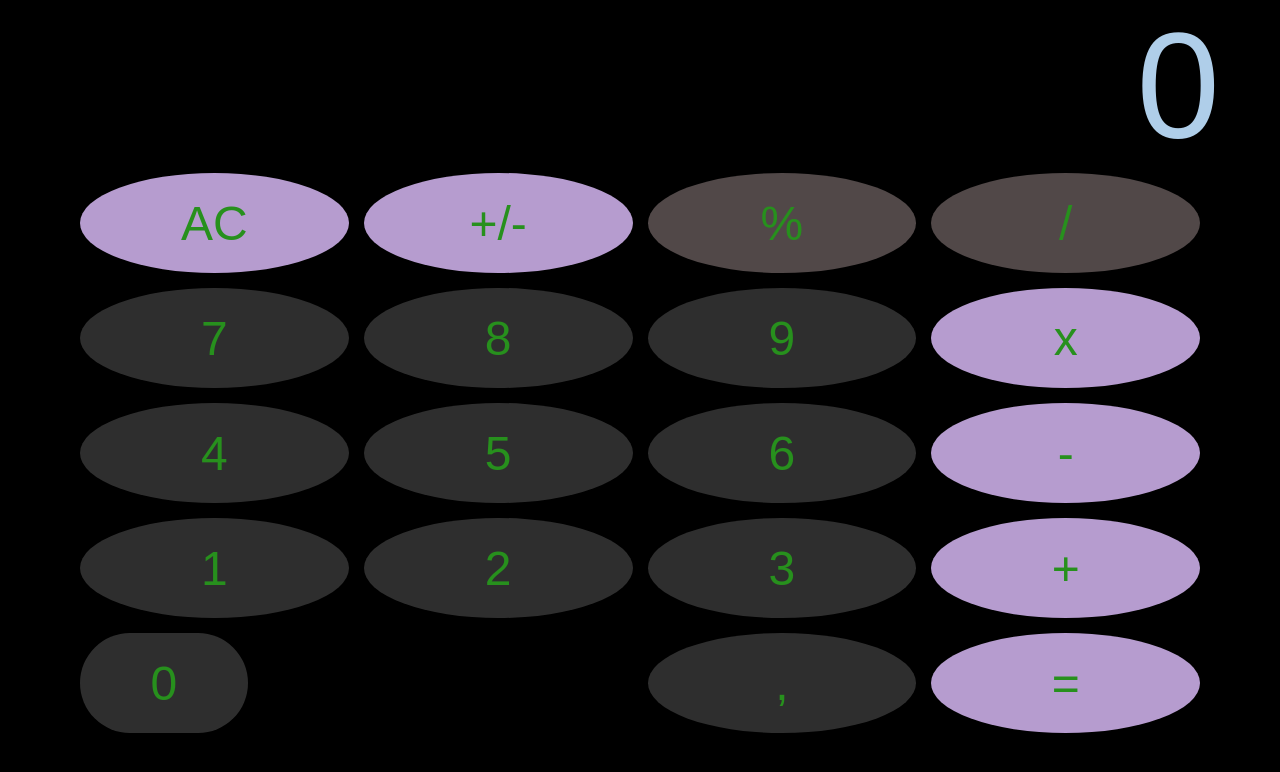
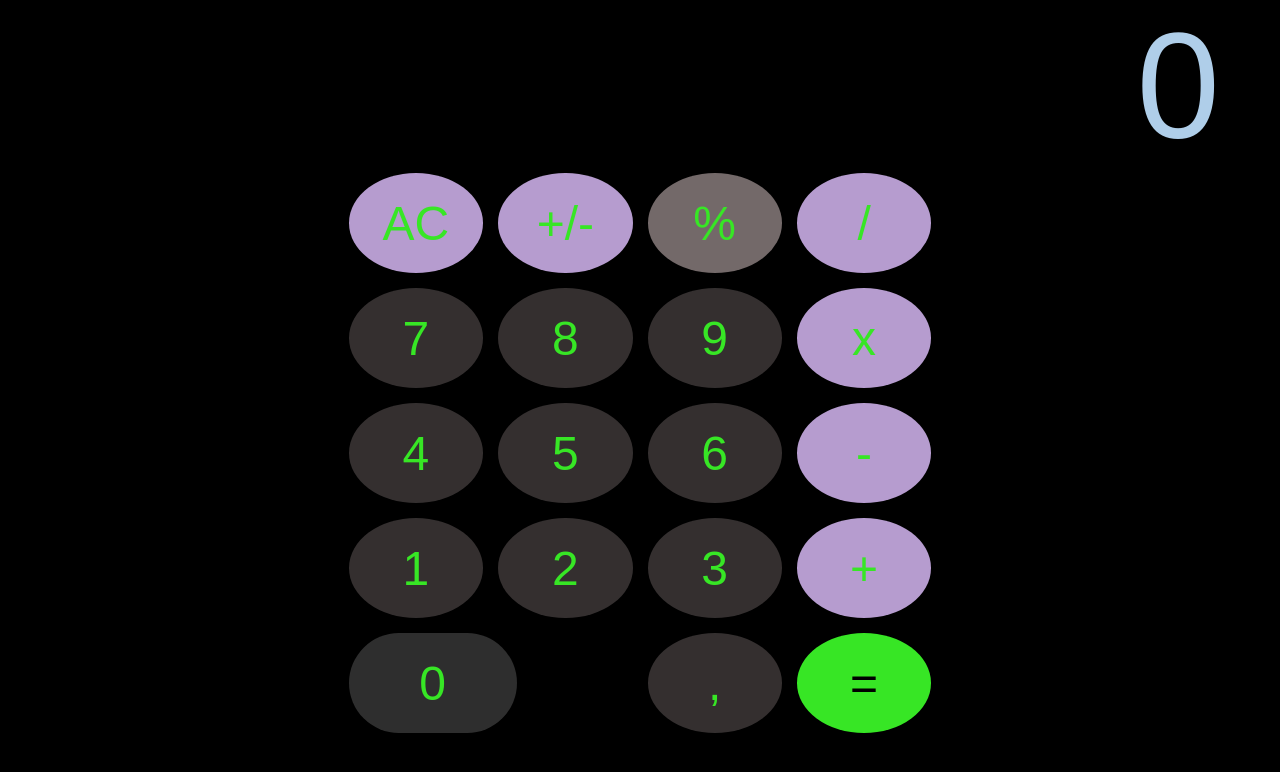
Before and after one commit to usalokiN/Web-calculator, a plain HTML site: page index.html in a window 1280 px wide. Drawn offline with Linux system fonts and the light colour scheme.

Commit message:
add part of the functionally of the calculator

```diff
--- a/index.html
+++ b/index.html
@@ -13,23 +13,23 @@
             <span>0</span>
         </div>
         <div class="buttons">
-            <button class="item item1 clear ">AC</button>
-            <button class="item item1 negative">+/-</button>
-            <button class="item percent sign">%</button>
-            <button class="item percent sign">/</button>
-            <button class="item numbers">7</button>
-            <button class="item numbers">8</button>
-            <button class="item numbers">9</button>
-            <button class="item item3 sign">x</button>
-            <button class="item numbers">4</button>
-            <button class="item numbers">5</button>
-            <button class="item numbers">6</button>
-            <button class="item item3 sign">-</button>
-            <button class="item numbers">1</button>
-            <button class="item numbers">2</button>
-            <button class="item numbers">3</button>
-            <button class="item item3 sign">+</button>
-            <button class="item numbers itemZero">0</button>
+            <button class="item item1 clear">AC</button>
+            <button class="item item1 negative" value="+/-">+/-</button>
+            <button class="item percent sign" value="%">%</button>
+            <button class="item item3 sign" value="/">/</button>
+            <button class="item numbers" value="7">7</button>
+            <button class="item numbers" value="8">8</button>
+            <button class="item numbers" value="9">9</button>
+            <button class="item item3 sign" value="x">x</button>
+            <button class="item numbers" value="4">4</button>
+            <button class="item numbers" value="5">5</button>
+            <button class="item numbers" value="6">6</button>
+            <button class="item item3 sign" value="-">-</button>
+            <button class="item numbers" value="1">1</button>
+            <button class="item numbers" value="2">2</button>
+            <button class="item numbers" value="3">3</button>
+            <button class="item item3 sign" value="+">+</button>
+            <button class="item numbers itemZero" value="0">0</button>
             <button class="item comma">,</button>
             <button class="item item3 equals">=</button>
         </div>
--- a/style.css
+++ b/style.css
@@ -11,7 +11,6 @@ html, body #fullheight {
 .container {
     height: 100%;
     background-color:black;
-
 }
 .result {
     display: flex;
@@ -39,7 +38,7 @@ html, body #fullheight {
     justify-content: center;
     align-items: center;
     font-size: 3em;
-    color: rgb(44, 160, 33);
+    color: rgb(61 255 42);
     border-radius: 100%;
     width: 100%;
     height: 100px;
@@ -50,7 +49,7 @@ html, body #fullheight {
     opacity: 0.9;
 }
 .percent {
-    background-color: rgb(90, 80, 80);
+    background-color: rgb(128, 117, 117);
     border: none;
 }
 .item1 {
@@ -62,11 +61,16 @@ html, body #fullheight {
     border: none;
 }
 .numbers, .comma {
-    background-color: #343434;
+    background-color: #3a3535;
     border: none;
 }
 .negative .clear {
     color: black;
+}
+.equals {
+    background-color:rgb(61 255 42);
+    color: black;
+
 }
 .itemZero {
     background-color: #343434;
@@ -75,3 +79,15 @@ html, body #fullheight {
     grid-column: span 2;
     border: none;
 }
+@media (min-width: 680px) {
+    .buttons {
+        margin: 0 auto;
+        width: 50%;
+    }
+
+}
+@media (min-width: 1334px) {
+    .item {
+        width: 0%;
+    }
+}
```
Also changed, not shown: 1 other file.
